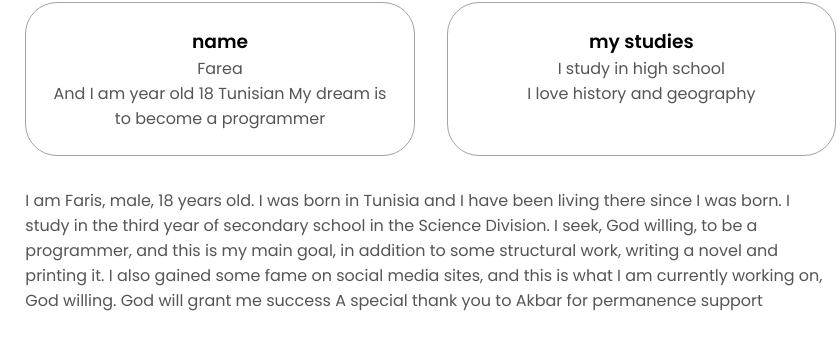
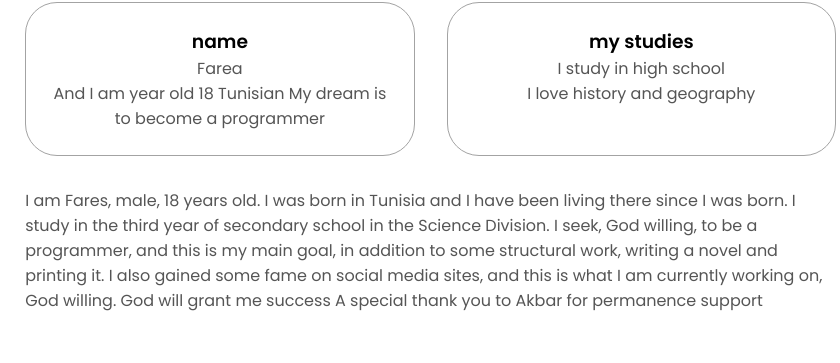
Before and after one commit to 1otako/Fares, a plain HTML site: page index.html in a window 1280 px wide. Shown: the part 1178-1541 px from the top of the page, 284-1124 px from the left. Drawn offline with Linux system fonts and the light colour scheme; a script that the page names is missing.

Commit message:
index.html

```diff
--- a/index.html
+++ b/index.html
@@ -127,7 +127,7 @@
           <div class="text-container">
 
             <p>
-              I am Faris, male, 18 years old. I was born in Tunisia and I have been living there since I was born. I study in the third year of secondary school in the Science Division. I seek, God willing, to be a programmer, and this is my main goal, in addition to some structural work, writing a novel and printing it. I also gained some fame on social media sites, and this is what I am currently working on, God willing. God will grant me success
+              I am Fares, male, 18 years old. I was born in Tunisia and I have been living there since I was born. I study in the third year of secondary school in the Science Division. I seek, God willing, to be a programmer, and this is my main goal, in addition to some structural work, writing a novel and printing it. I also gained some fame on social media sites, and this is what I am currently working on, God willing. God will grant me success
 A special thank you to Akbar for permanence support
 
             </p>
```
